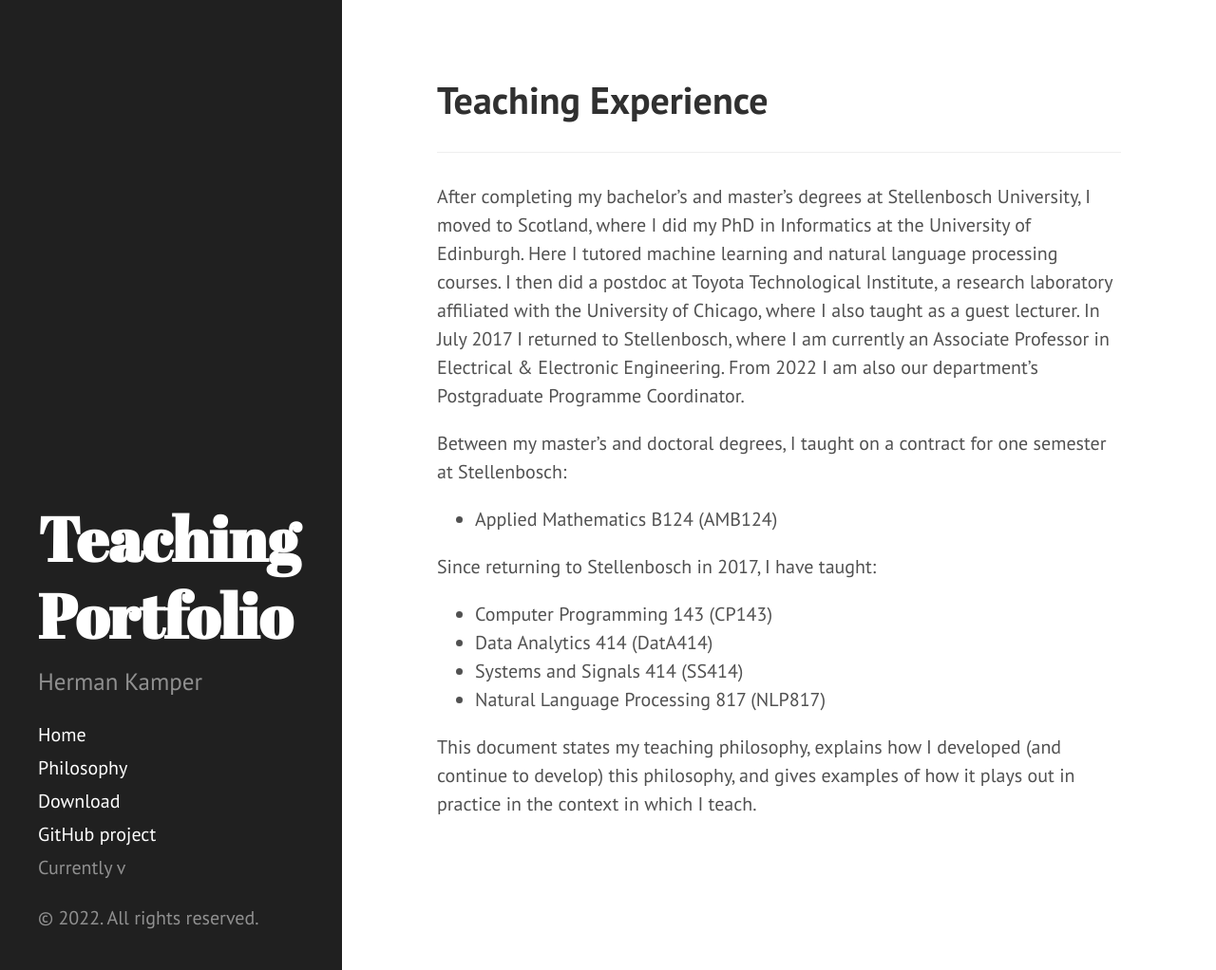
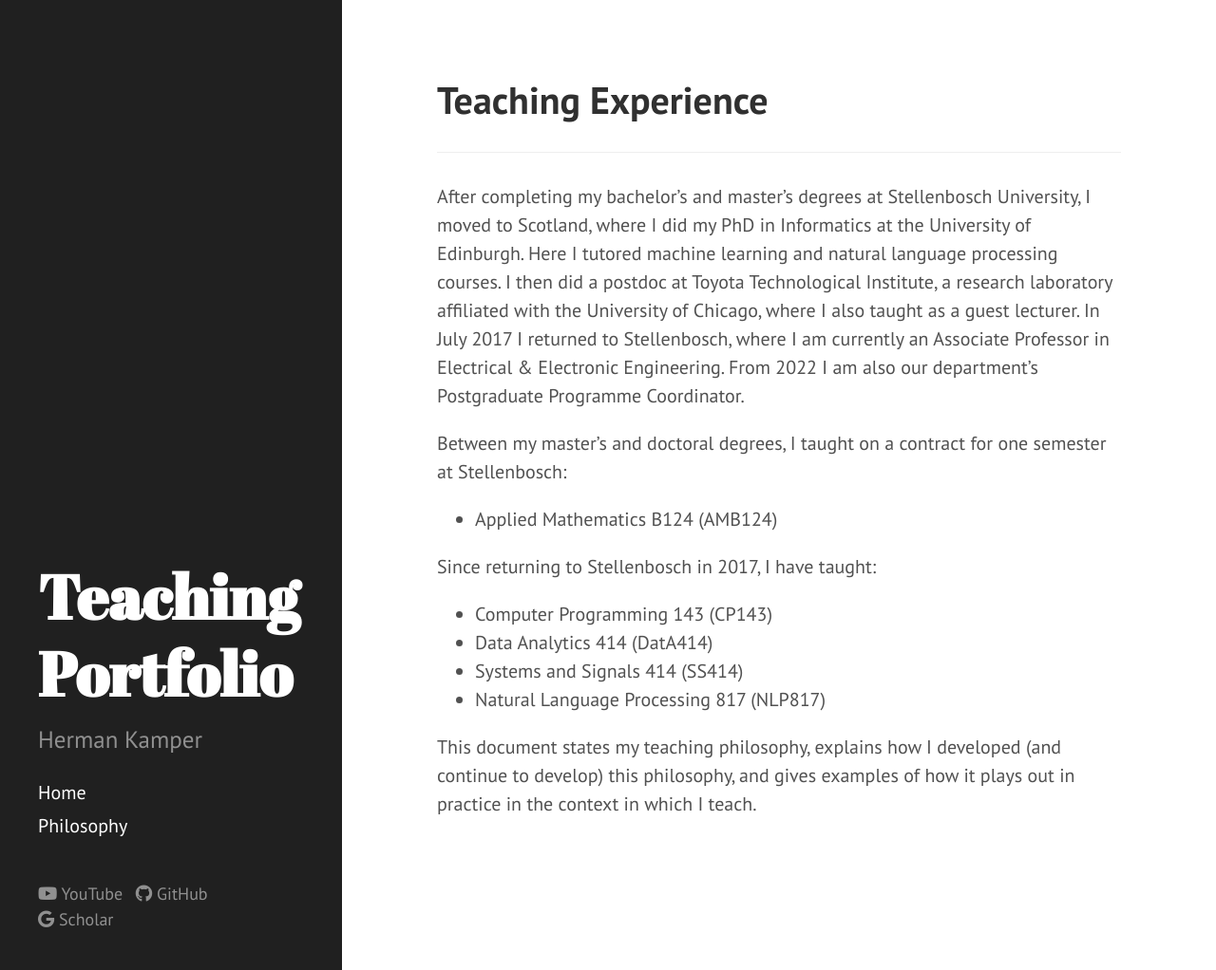
Before and after one commit to kamperh/teaching_portfolio, a Jekyll site: the page built from index.md, in a window 1280 px wide and 1022 px high. Shown: the whole window at 95% size. Built offline with Jekyll 4.4.1, drawn with Linux system fonts in a browser that asks for light colours; nearby versions of some CDN libraries.

Commit message:
Updated sidebar

```diff
--- a/_config.yml
+++ b/_config.yml
@@ -6,8 +6,8 @@
 title:            'Teaching Portfolio'
 tagline:          'My teaching philosophy'
 description:      'Herman Kamper'
-# url:              https://www.kamperh.com/teaching_portfolio
-url:              http://localhost:4000
+url:              https://www.kamperh.com/teaching_portfolio
+# url:              http://localhost:4000
 baseurl:          ''
 paginate:         5
 permalink:        pretty
--- a/_includes/sidebar.html
+++ b/_includes/sidebar.html
@@ -37,11 +37,23 @@
         {% endif %}
       {% endfor %}
 
-      <a class="sidebar-nav-item" href="{{ site.github.repo }}/archive/v{{ site.version }}.zip">Download</a>
-      <a class="sidebar-nav-item" href="{{ site.github.repo }}">GitHub project</a>
-      <span class="sidebar-nav-item">Currently v{{ site.version }}</span>
+      <!-- <a class="sidebar-nav-item" href="{{ site.github.repo }}/archive/v{{ site.version }}.zip">Download</a> -->
+      <!-- <a class="sidebar-nav-item" href="{{ site.github.repo }}">GitHub project</a> -->
+      <!-- <span class="sidebar-nav-item">Currently v{{ site.version }}</span> -->
     </nav>
 
-    <p>&copy; {{ site.time | date: '%Y' }}. All rights reserved.</p>
+    <!-- <p>&copy; {{ site.time | date: '%Y' }}. All rights reserved.</p> -->
+
+    <p style="margin-top:40px;font-size:90%">
+      <span style="white-space:nowrap;">
+        <a style="color:inherit;" href="https://www.youtube.com/c/HermanKamperML"><i class="fab fa-youtube" aria-hidden="true"></i>&nbsp;YouTube</a>&ensp;
+      </span>
+      <span style="white-space:nowrap;">
+        <a style="color:inherit;" href="https://github.com/kamperh/"><i class="fab fa-github" aria-hidden="true"></i> GitHub</a>&ensp;
+      </span>
+      <span style="white-space:nowrap;">
+        <a style="color:inherit;" href="http://scholar.google.com/citations?user=F3dhs4kAAAAJ"><i class="fab fa-google" aria-hidden="true"></i> Scholar</a>&ensp;
+      </span>
+    </p>
   </div>
 </div>
```
